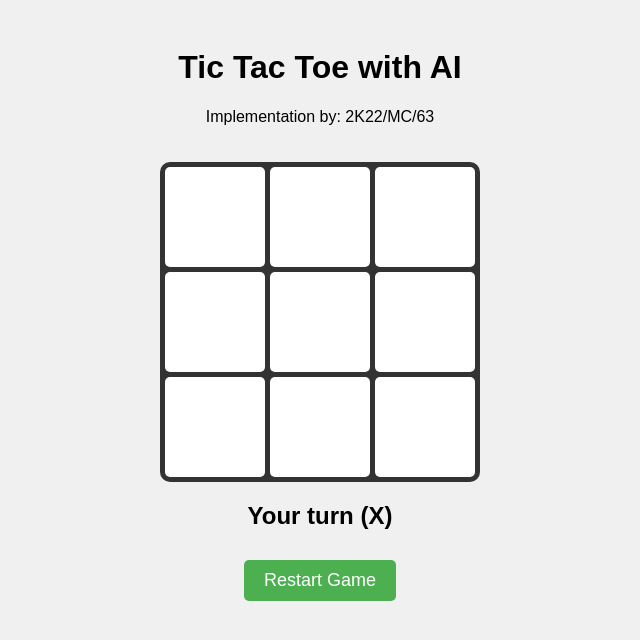
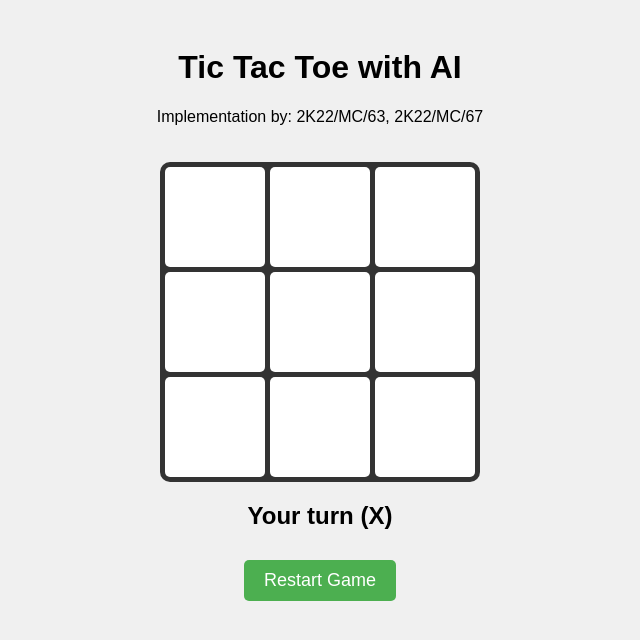
Before and after one commit to vrmaharsh/tic_tac_toe, a plain HTML site: page index.html in a window 1280 px wide. Shown: the whole page, without its empty margins (320-960 px from the left). Drawn offline with Linux system fonts and the light colour scheme.

Commit message:
Add second roll number

```diff
--- a/index.html
+++ b/index.html
@@ -3,7 +3,7 @@
 <head>
     <meta charset="UTF-8">
     <meta name="viewport" content="width=device-width, initial-scale=1.0">
-    <title>Tic Tac Toe AI - 2K22/MC/63</title>
+    <title>Tic Tac Toe AI - 2K22/MC/63, 2K22/MC/67</title>
     <style>
         /* Simple and clean styling */
         body {
@@ -70,7 +70,7 @@
 <body>
     <div class="header">
         <h1>Tic Tac Toe with AI</h1>
-        <p>Implementation by: 2K22/MC/63</p>
+        <p>Implementation by: 2K22/MC/63, 2K22/MC/67</p>
     </div>
 
     <!-- Game board -->
```
